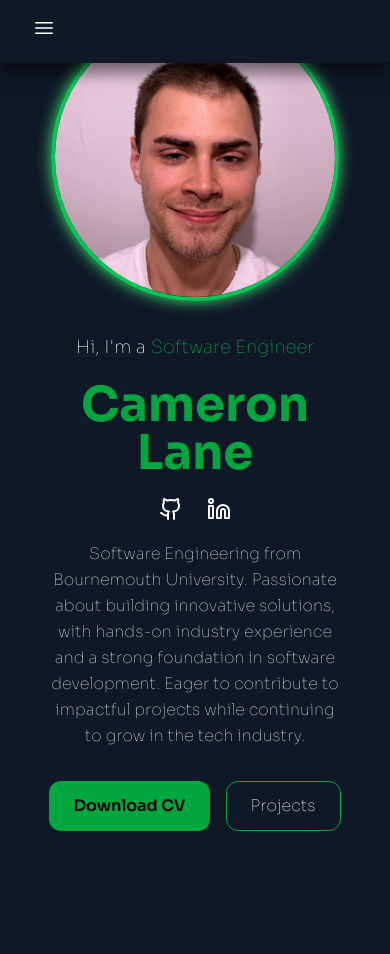
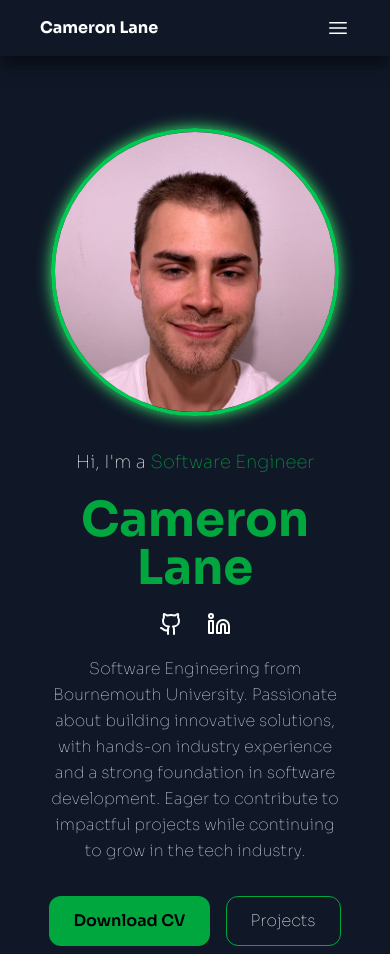
Before and after one commit to Camorany/camorany-portfolio, a Vue app in the folder camorany-portfolio/: page / in a window 390 px wide. Before the commit the page ends 844 px from the top, so only its background shows below. Built offline with nearby package versions, Linux system fonts and the light colour scheme.

Commit message:
fixed hero mobile mode falling behind navbar and added home link to mobile navbar

```diff
--- a/camorany-portfolio/src/components/Home.vue
+++ b/camorany-portfolio/src/components/Home.vue
@@ -4,7 +4,7 @@ import { GithubIcon, LinkedinIcon } from 'lucide-vue-next'
 
 <template>
   <section
-    class="min-h-screen bg-gray-900 text-white flex items-center justify-center px-10"
+    class="min-h-screen bg-gray-900 text-white flex items-center justify-center px-10 pt-30 md:pt-10"
   >
     <div
       class="max-w-7xl w-full flex flex-col md:flex-row items-center gap-8 p-2"
--- a/camorany-portfolio/src/components/Navbar.vue
+++ b/camorany-portfolio/src/components/Navbar.vue
@@ -8,7 +8,10 @@ const navOpen = ref(false)
 
         <!-- Mobile Navbar -->
         <div class="sm:hidden bg-gray-900 px-8 py-4 text-white shadow-[0_10px_15px_rgba(0,0,0,0.5)]">
-            <div>
+            <div class="px-2 flex justify-between">
+                <a class="hover:text-green-600 transition duration-300" href="#">
+                    <h2 class="font-bold">Cameron Lane</h2>
+                </a>
                 <button @click="navOpen = !navOpen">
 
                     <svg v-bind:class="navOpen ? 'hidden' : '' " xmlns="http://www.w3.org/2000/svg" fill="none" viewBox="0 0 24 24" stroke-width="1.5" stroke="currentColor" class="size-6">
@@ -22,7 +25,7 @@ const navOpen = ref(false)
             </div>
 
             <nav
-                class="overflow-hidden transition-all duration-600 ease-in-out"
+                class="px-2 overflow-hidden transition-all duration-600 ease-in-out"
                 :class="navOpen ? 'max-h-60 opacity-100 mt-1' : 'max-h-0 opacity-0'"
                 >
 
```
